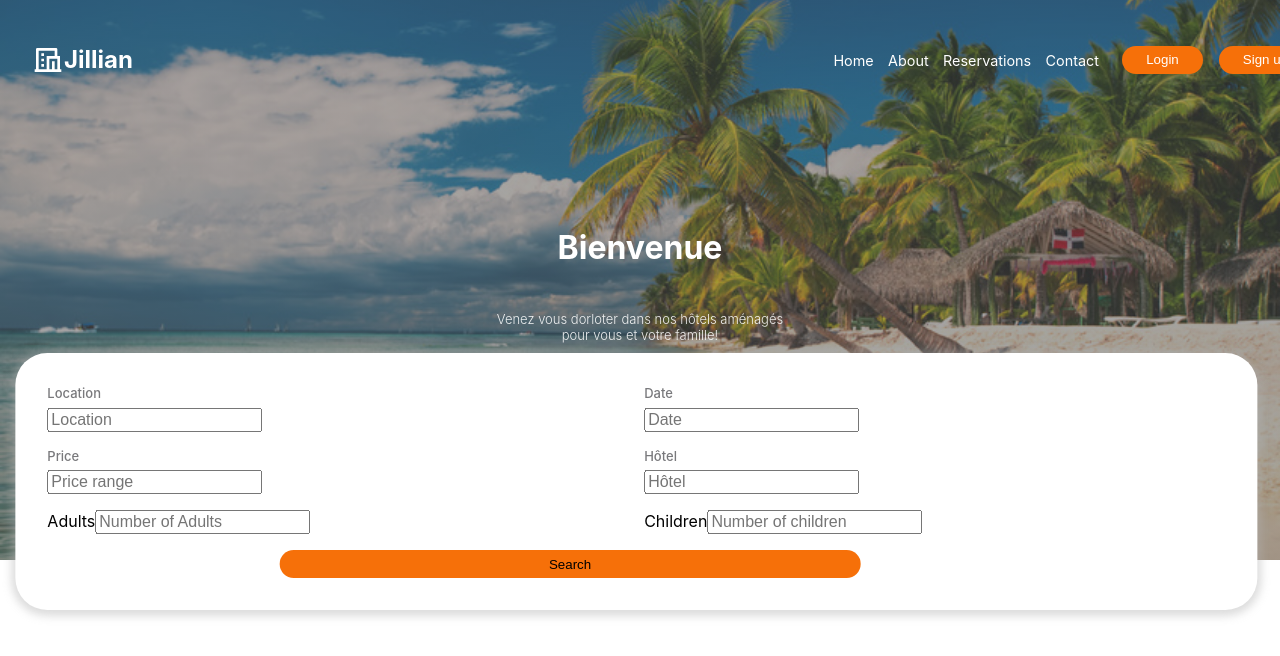
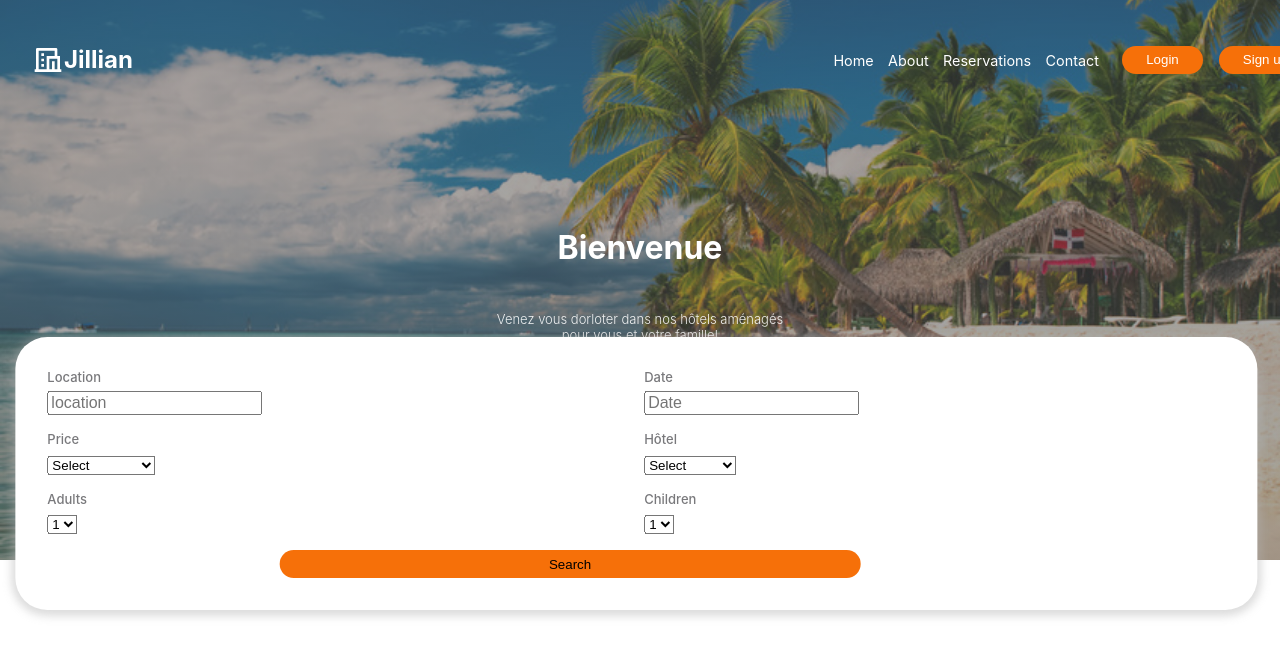
Before and after one commit to mariyafrolova/eHotel-Csi, a React (Create React App) app: page / in a window 1280 px wide. Shown: the top 656 px of the page. Built offline with nearby package versions, Linux system fonts and the light colour scheme.

Commit message:
Search fields

```diff
--- a/package.json
+++ b/package.json
@@ -7,6 +7,8 @@
     "@testing-library/react": "^13.4.0",
     "@testing-library/user-event": "^13.5.0",
     "react": "^18.2.0",
+    "react-calendar": "^4.8.0",
+    "react-date-picker": "^10.6.0",
     "react-dom": "^18.2.0",
     "react-icons": "^5.0.1",
     "web-vitals": "^2.1.4"
--- a/src/pages/Home/Home.js
+++ b/src/pages/Home/Home.js
@@ -1,5 +1,7 @@
 import React from 'react'
 import './home.css'
+import 'react-date-picker/dist/DatePicker.css';
+import 'react-calendar/dist/Calendar.css';
 
 const Home = () => {
     return(
@@ -19,7 +21,7 @@ const Home = () => {
 
                     <div className='locationDiv'>
                         <label htmlFor='location'>Location</label>
-                        <input type='text' placeholder='Location'/>
+                        <input type='text' placeholder='location'/>
                     </div>
 
                     <div className='dateDiv'>
@@ -29,22 +31,48 @@ const Home = () => {
 
                     <div className='priceDiv'>
                         <label htmlFor='price'> Price </label>
-                        <input type='text' placeholder='Price range'/>
+                        <select>
+                            <option value="select">Select</option>
+                            <option value="option1">100$ - 200$</option>
+                            <option value="option2">400$ - 800$</option>
+                            <option value="option3">1000$ - 1500$</option>
+                            <option value="option4">2000$ - 3000$</option>
+                        </select>
                     </div>
 
                     <div className='hotelDiv'>
                         <label htmlFor='hotel'>Hôtel</label>
-                        <input type='text' placeholder='Hôtel'/>
+                        <select>
+                            <option value="select">Select</option>
+                            <option value="hilton">Hilton</option>
+                            <option value="holidayInn">Holiday Inn</option>
+                            <option value="trivago">Trivago</option>
+                            <option value="comfortInn">Comfort Inn</option>
+                            <option value="mariott">Marriott</option>
+
+                        </select>
                     </div>
 
                     <div className='adultsDiv'>
                         <label htmlFor='number'>Adults</label>
-                        <input type='text' placeholder='Number of Adults'/>
+                        <select>
+                            <option value="un">1</option>
+                            <option value="deux">2</option>
+                            <option value="trois">3</option>
+                            <option value="quatre">4</option>
+                            <option value="cinq">5</option>
+                        </select>
                     </div>
 
                     <div className='kidsDiv'>
                         <label htmlFor='number'>Children</label>
-                        <input type='text' placeholder='Number of children'/>
+                        <select>
+                            <option value="un enfant">1</option>
+                            <option value="deux enfants">2</option>
+                            <option value="trois enfants">3</option>
+                            <option value="quatre enfants">4</option>
+                            <option value="cinq enfants">5</option>
+                        </select>
                     </div>
 
                     <button className='btn'>
--- a/src/pages/Home/home.css
+++ b/src/pages/Home/home.css
@@ -61,7 +61,7 @@
             left: 40%;
             box-shadow: 0 2px 8px 4px rgba(178,178,178,0.45);
 
-            .locationDiv, .dateDiv, .priceDiv, .roomsDiv, .hotelDiv{
+            .locationDiv, .dateDiv, .priceDiv, .roomsDiv, .hotelDiv, .adultsDiv, .kidsDiv{
                 width: 100%;
 
                 label{
@@ -70,6 +70,7 @@
                     font-weight: 500;
                     font-size: 13px;
                     padding-bottom: .4rem;
+                    width: 50%;
                 }
             }
         }
```
Also changed, not shown: 1 other file (tests, documents, lock files or other folders).
